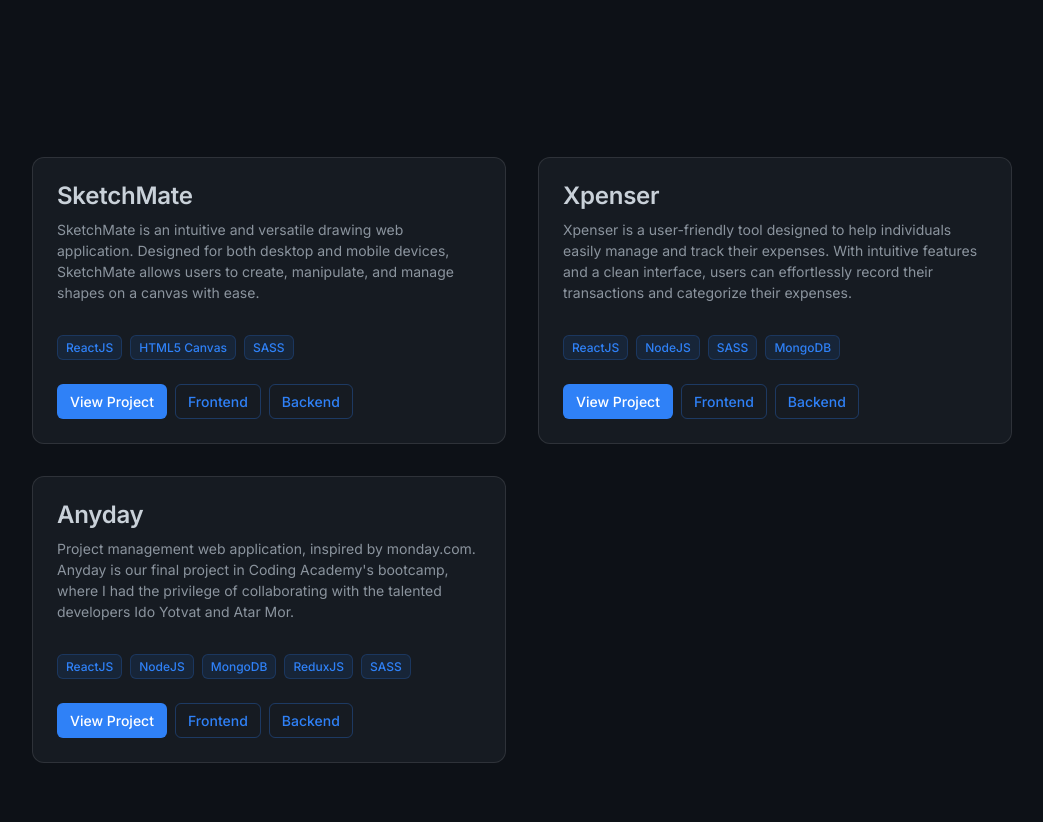
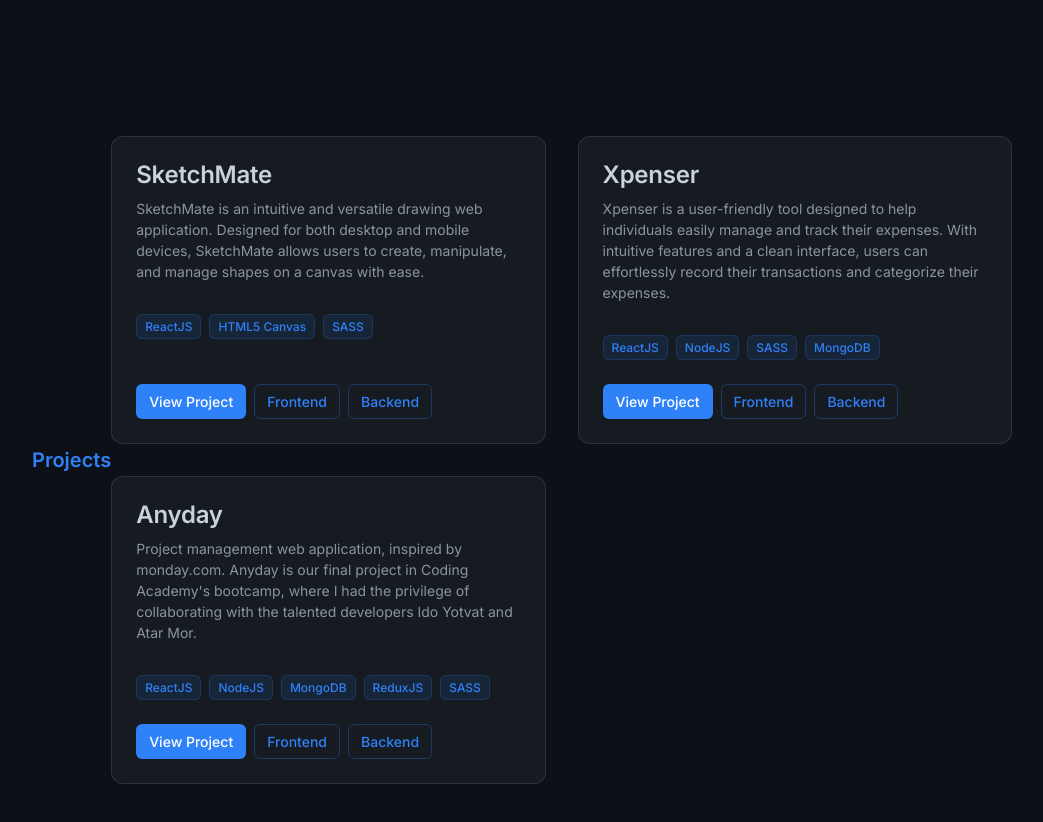
Before and after one commit to RonFelsenfeld/personal-website, a Next.js app: page / in a window 1280 px wide. Shown: the part 740-1562 px from the top of the page, without its empty margins (118-1161 px from the left). Built offline with nearby package versions, Linux system fonts and the light colour scheme.

Commit message:
refactor(stypes) - fix style imports

```diff
--- a/src/components/UI/Heading/Heading.module.scss
+++ b/src/components/UI/Heading/Heading.module.scss
@@ -1,5 +1,5 @@
-@use '@/styles/colors';
-@use '@/styles/fonts';
+@use '../../../styles/colors';
+@use '../../../styles/fonts';
 
 .heading {
   font-size: fonts.$font-size-2xl;
--- a/src/components/UI/Subheading/Subheading.module.scss
+++ b/src/components/UI/Subheading/Subheading.module.scss
@@ -1,5 +1,5 @@
-@use '@/styles/fonts';
-@use '@/styles/colors';
+@use '../../../styles/fonts';
+@use '../../../styles/colors';
 
 .subheading {
   font-size: fonts.$font-size-lg;
--- a/src/components/UI/Text/Text.module.scss
+++ b/src/components/UI/Text/Text.module.scss
@@ -1,5 +1,5 @@
-@use '@/styles/colors';
-@use '@/styles/fonts';
+@use '../../../styles/colors';
+@use '../../../styles/fonts';
 
 .text {
   font-size: fonts.$font-size-md;
--- a/src/components/sections/projects/ProjectList/ProjectList.module.scss
+++ b/src/components/sections/projects/ProjectList/ProjectList.module.scss
@@ -1,4 +1,4 @@
-@use '@/styles/spacing';
+@use '../../../../styles/spacing';
 
 .projectList {
   display: grid;
--- a/src/components/sections/projects/ProjectsSection/ProjectsSection.module.scss
+++ b/src/components/sections/projects/ProjectsSection/ProjectsSection.module.scss
@@ -1,4 +1,4 @@
-@use '@/styles/mixins';
+@use '../../../../styles/mixins';
 
 .projectsSection {
   @include mixins.section;
--- a/src/components/sections/projects/ProjectsSection/ProjectsSection.tsx
+++ b/src/components/sections/projects/ProjectsSection/ProjectsSection.tsx
@@ -3,13 +3,14 @@ import { mergeProjectsTextsAndMetadata } from '@/utils/projects.utils'
 import { projectsMetadata } from '@/constants/projects'
 import { i18n } from '@/constants/texts'
 
+import { Subheading } from '@/components/UI'
 import ProjectList from '../ProjectList/ProjectList'
 
 import styles from './ProjectsSection.module.scss'
 
 const { projectsSection } = i18n
 
-const { projectsTexts } = projectsSection
+const { title, projectsTexts } = projectsSection
 
 const ProjectsSection = () => {
   const projects = mergeProjectsTextsAndMetadata(
@@ -19,6 +20,7 @@ const ProjectsSection = () => {
 
   return (
     <section className={styles.projectsSection}>
+      <Subheading>{title}</Subheading>
       <ProjectList projects={projects} />
     </section>
   )
--- a/src/constants/texts.ts
+++ b/src/constants/texts.ts
@@ -9,6 +9,7 @@ const aboutMeSection = {
 }
 
 const projectsSection = {
+  title: 'Projects',
   projectsTexts: {
     [ProjectName.SketchMate]: {
       title: 'SketchMate',
```
Also changed, not shown: src/components/sections/aboutMe/AboutMeSection/AboutMeSection.module.scss (+4 -4 lines), src/components/sections/projects/ProjectItem/ProjectItem.module.scss (+4 -4 lines).
